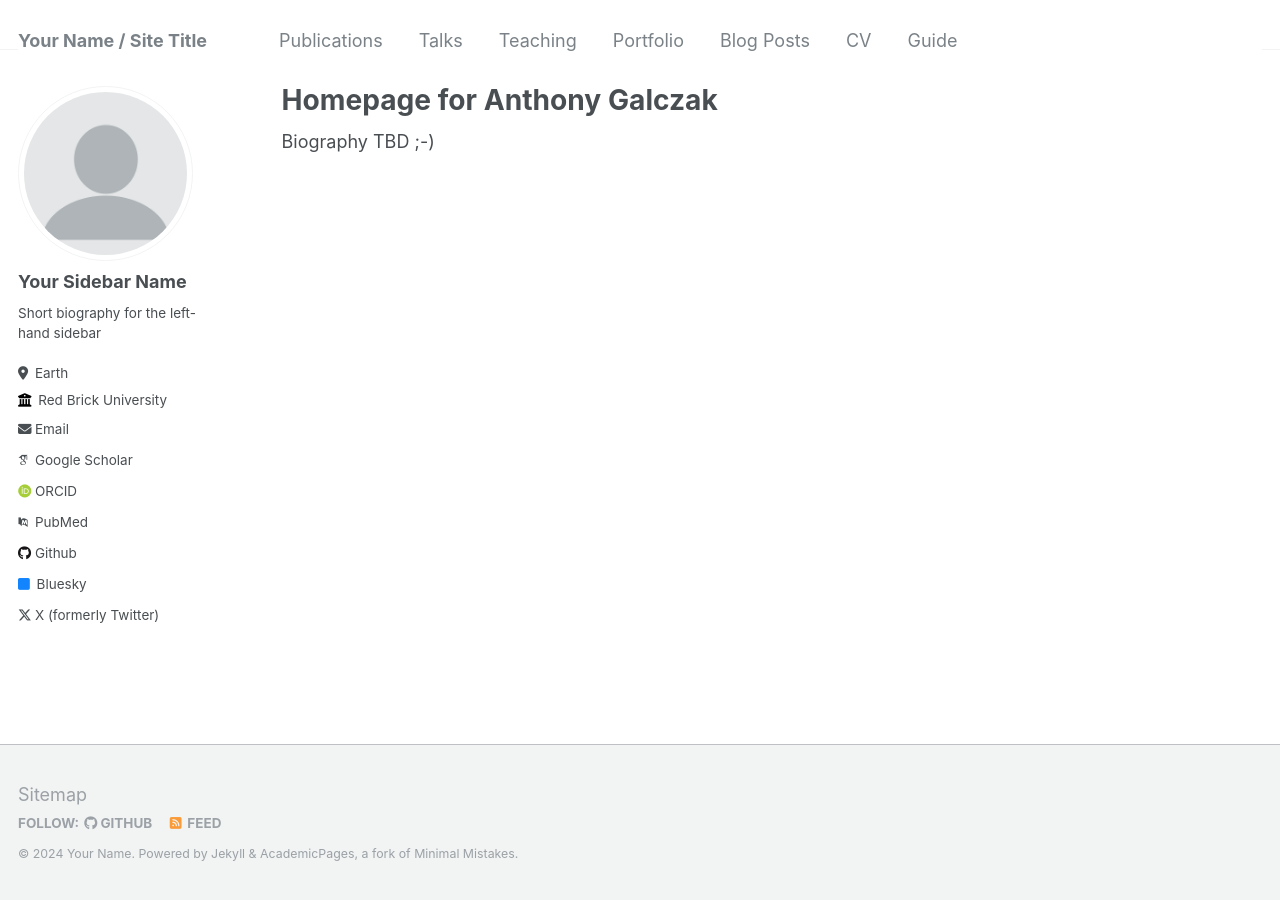
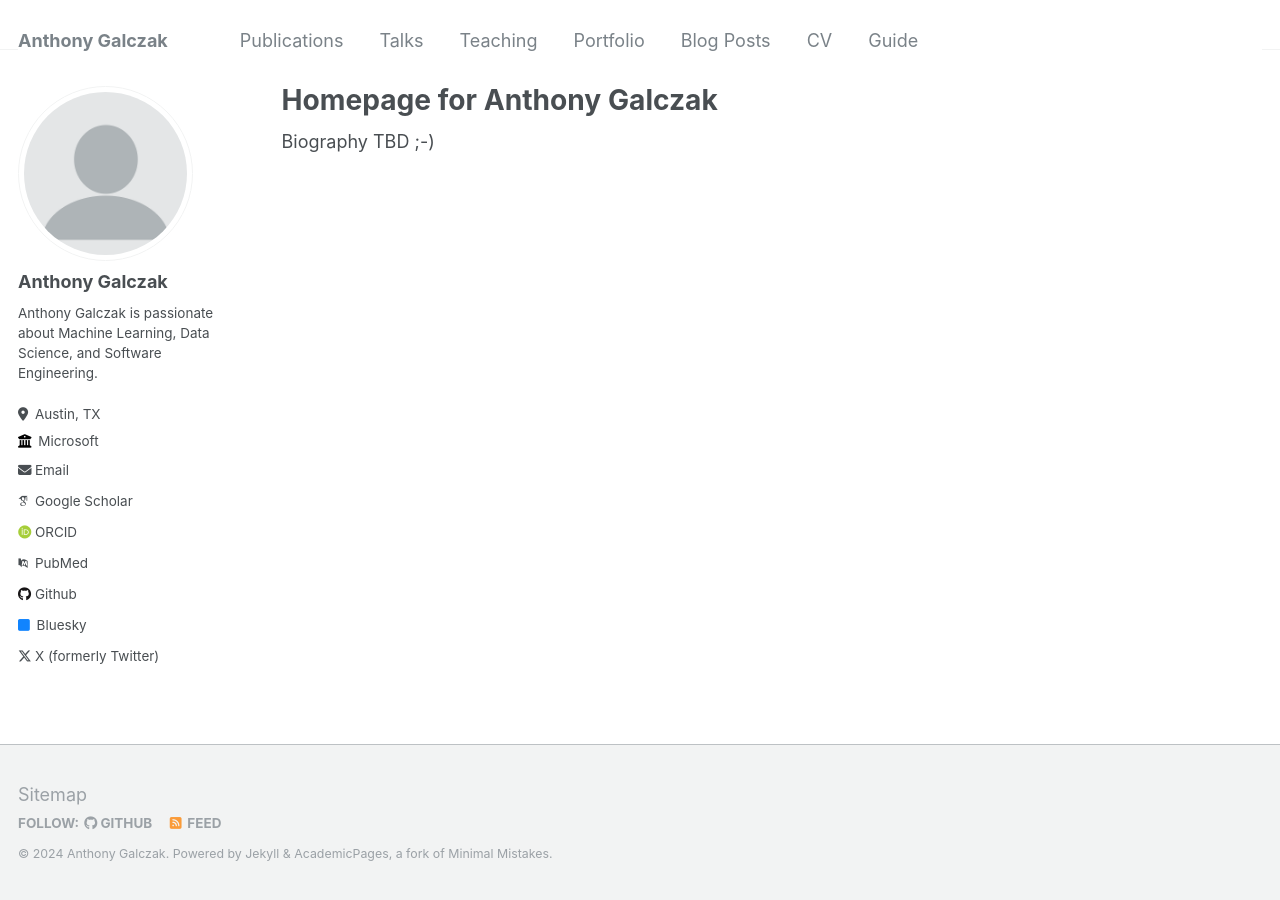
Before and after one commit to Chudbrochil/chudbrochil_academicpages.github.io, a Jekyll site: the page built from _pages/about.md, in a window 1280 px wide. Built offline with Jekyll 4.4.1, drawn with Linux system fonts in a browser that asks for light colours; some web fonts are replaced.

Commit message:
Front page changes without image change.

```diff
--- a/_config.yml
+++ b/_config.yml
@@ -8,10 +8,10 @@
 
 # Basic Site Settings
 locale                   : "en-US"
-title                    : "Your Name / Site Title"
+title                    : "Anthony Galczak"
 title_separator          : "-"
-name                     : &name "Your Name"
-description              : &description "personal description"
+name                     : &name "Anthony Galczak"
+description              : &description "This is a beautiful description!"
 url                      : https://academicpages.github.io # the base hostname & protocol for your site e.g. "https://mmistakes.github.io"
 baseurl                  : "" # the subpath of your site, e.g. "/blog"
 repository               : "academicpages/academicpages.github.io"
@@ -22,11 +22,11 @@ repository               : "academicpages/academicpages.github.io"
 author:
   # Biographic information
   avatar           : "profile.png"
-  name             : "Your Sidebar Name"
+  name             : "Anthony Galczak"
   pronouns         : # example: "she/her"
-  bio              : "Short biography for the left-hand sidebar"
-  location         : "Earth"
-  employer         : "Red Brick University"
+  bio              : "Anthony Galczak is passionate about Machine Learning, Data Science, and Software Engineering."
+  location         : "Austin, TX"
+  employer         : "Microsoft"
   uri              : # URL
   email            : "none@example.org"
 
```
